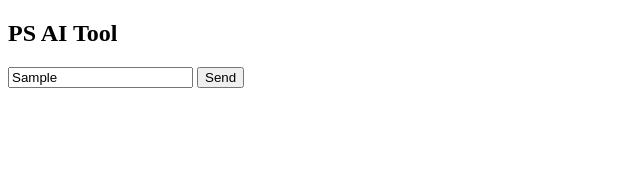
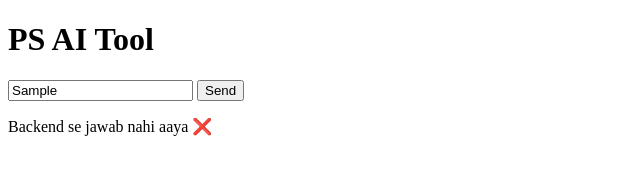
Before and after one commit to psaitoolofficial-blip/ps-ai-backend, a website: page index.html in a window 1280 px wide. Both pictures are taken after typing "Sample" into the empty fields and a click on the button "Send". Shown: the whole page, without its empty margins (0-640 px from the left). Drawn offline with Linux system fonts and the light colour scheme; no server answers.

Commit message:
Update index.html

```diff
--- a/index.html
+++ b/index.html
@@ -4,26 +4,40 @@
   <title>PS AI Tool</title>
 </head>
 <body>
-  <h2>PS AI Tool</h2>
+
+  <h1>PS AI Tool</h1>
 
   <input id="msg" placeholder="Type message" />
   <button onclick="send()">Send</button>
 
-  <pre id="out"></pre>
+  <p id="out"></p>
 
   <script>
     async function send() {
       const message = document.getElementById("msg").value;
+      const out = document.getElementById("out");
 
-      const res = await fetch("https://ps-ai-backend-p4ye.onrender.com/ask", {
-        method: "POST",
-        headers: { "Content-Type": "application/json" },
-        body: JSON.stringify({ message })
-      });
+      out.innerText = "Thinking...";
 
-      const data = await res.json();
-      document.getElementById("out").innerText = data.reply;
+      try {
+        const res = await fetch(
+          "https://ps-ai-backend-p4ye.onrender.com/ask",
+          {
+            method: "POST",
+            headers: {
+              "Content-Type": "application/json"
+            },
+            body: JSON.stringify({ message })
+          }
+        );
+
+        const data = await res.json();
+        out.innerText = data.reply;
+      } catch (e) {
+        out.innerText = "Backend se jawab nahi aaya ❌";
+      }
     }
   </script>
+
 </body>
 </html>
```
